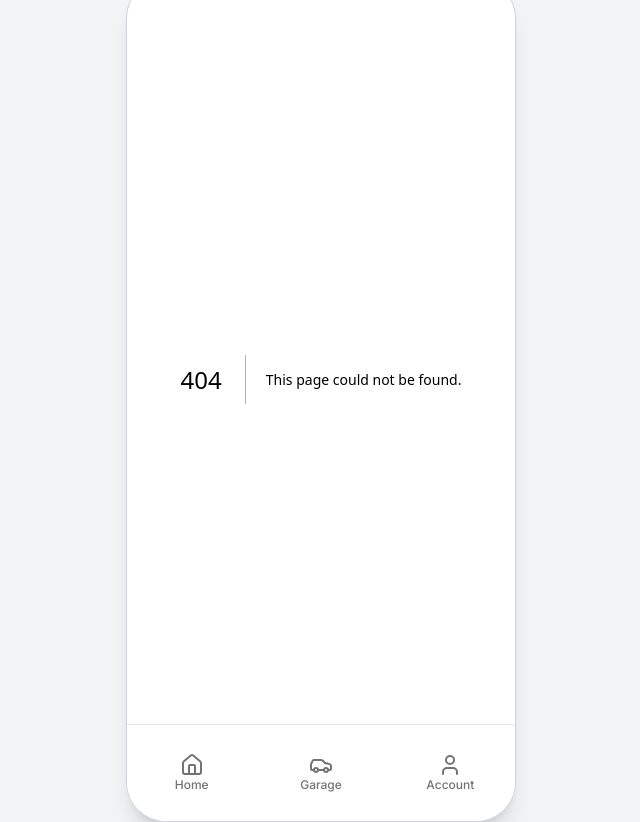
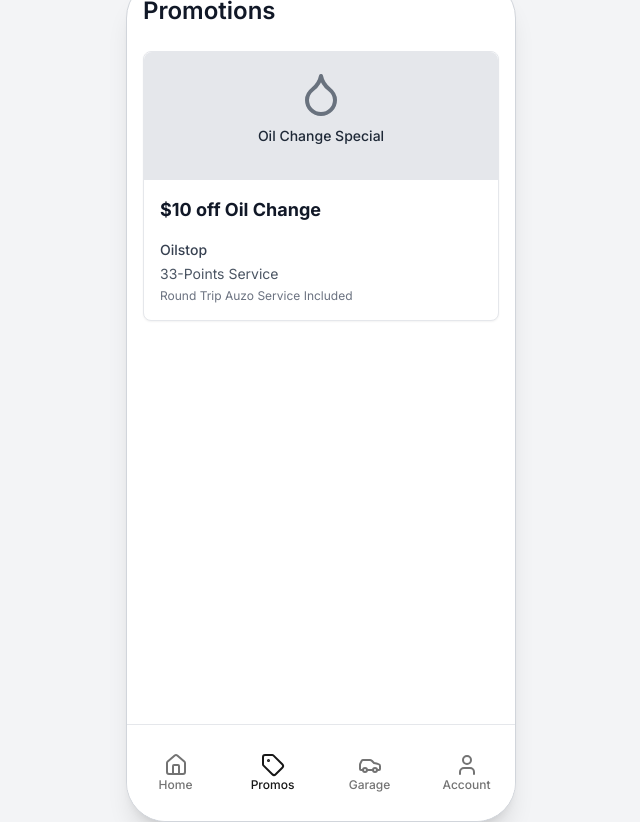
Before and after one commit to braindaley/auzo-main, a Next.js app: page /promotions in a window 1280 px wide. Before the commit this address had no page. Shown: the whole page, without its empty margins (319-959 px from the left). Built offline with nearby package versions, Linux system fonts and the light colour scheme.

Commit message:
made promotions more important

```diff
--- a/src/app/home/page.tsx
+++ b/src/app/home/page.tsx
@@ -219,13 +219,13 @@ const HomePage = () => {
                             return service.href ? (
                                 <Link key={service.name} href={href} style={{ textDecoration: 'none' }}>
                                     <button className="w-full h-full min-h-[100px] flex flex-col items-center justify-center p-3 hover:bg-gray-50 rounded-lg transition-colors">
-                                        <service.icon className="w-8 h-8 text-gray-700 mb-2" />
-                                        <p className="text-xs text-center text-gray-600 leading-tight">{service.name}</p>
+                                        <service.icon className="w-6 h-6 text-gray-700 mb-1" />
+                                        <p className="text-xs text-center text-gray-600 leading-tight mb-0">{service.name}</p>
                                     </button>
                                 </Link>
                             ) : (
                                 <button key={service.name} className="w-full h-full min-h-[100px] flex flex-col items-center justify-center p-3 hover:bg-gray-50 rounded-lg transition-colors">
-                                    <service.icon className="w-8 h-8 text-gray-700 mb-2" />
+                                    <service.icon className="w-6 h-6 text-gray-700 mb-1" />
                                     <p className="text-xs text-center text-gray-600 leading-tight">{service.name}</p>
                                 </button>
                             );
--- /dev/null
+++ b/src/app/promotions/page.tsx
@@ -0,0 +1,49 @@
+"use client";
+
+import React from 'react';
+import { Card, CardContent } from '@/components/ui/card';
+import { Droplet } from 'lucide-react';
+import { useRouter } from 'next/navigation';
+
+const PromotionsPage = () => {
+    const router = useRouter();
+
+    return (
+        <div className="flex-1 overflow-y-auto p-4 space-y-6">
+            <div>
+                <h1 className="heading-1 mb-6">Promotions</h1>
+
+                <Card
+                    className="bg-white hover:bg-gray-50 transition-colors border cursor-pointer"
+                    onClick={() => {
+                        // Set promotional flag for the oil change special
+                        sessionStorage.setItem('isPromotionalOilChange', 'true');
+                        sessionStorage.setItem('promotionalDiscount', '10');
+                        // Navigate to service explanation for quick lube
+                        router.push('/service-explanation?service=quick%20lube&promotional=true');
+                    }}
+                >
+                    <CardContent className="p-0">
+                        {/* Promotional Image */}
+                        <div className="h-32 bg-gray-200 rounded-t-lg flex items-center justify-center">
+                            <div className="text-gray-600 text-center">
+                                <Droplet className="w-12 h-12 mx-auto mb-2 opacity-80" />
+                                <p className="text-sm font-medium">Oil Change Special</p>
+                            </div>
+                        </div>
+
+                        {/* Promotion Details */}
+                        <div className="p-4 space-y-1">
+                            <p className="text-lg font-bold text-gray-900">$10 off Oil Change</p>
+                            <p className="text-sm text-gray-700 font-medium">Oilstop</p>
+                            <p className="text-sm text-gray-600">33-Points Service</p>
+                            <p className="text-xs text-gray-500">Round Trip Auzo Service Included</p>
+                        </div>
+                    </CardContent>
+                </Card>
+            </div>
+        </div>
+    );
+};
+
+export default PromotionsPage;
--- a/src/components/bottom-nav.tsx
+++ b/src/components/bottom-nav.tsx
@@ -1,7 +1,7 @@
 
 "use client";
 
-import { Home, Car, List, User } from 'lucide-react';
+import { Home, Car, List, User, Tag } from 'lucide-react';
 import { Button } from './ui/button';
 import { cn } from '@/lib/utils';
 import { usePathname } from 'next/navigation';
@@ -10,6 +10,7 @@ import { useState, useEffect } from 'react';
 
 const navItems = [
   { name: 'Home', href: '/home', icon: Home },
+  { name: 'Promos', href: '/promotions', icon: Tag },
   { name: 'Garage', href: '/garage', icon: Car },
   { name: 'Account', href: '/account', icon: User },
 ];
@@ -50,7 +51,7 @@ const BottomNav = () => {
       }}
     >
       <div className="container mx-auto px-0">
-        <div className="grid grid-cols-3">
+        <div className="grid grid-cols-4">
           {navItems.map((item) => (
             <Link
               key={item.name}
```
